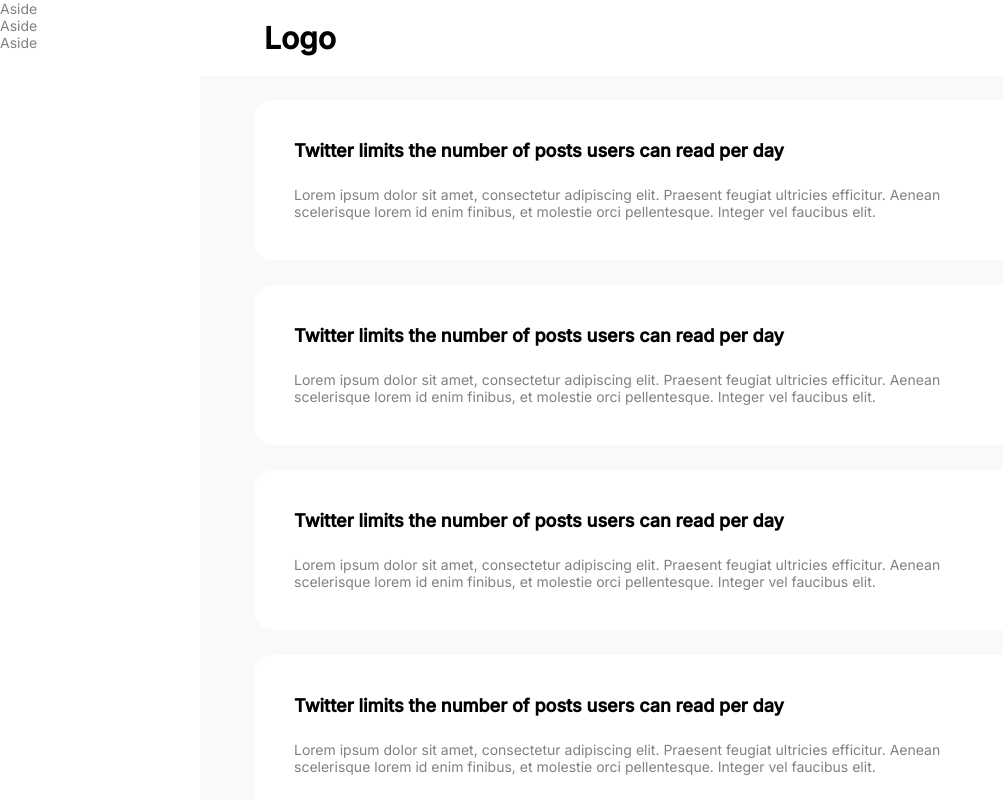
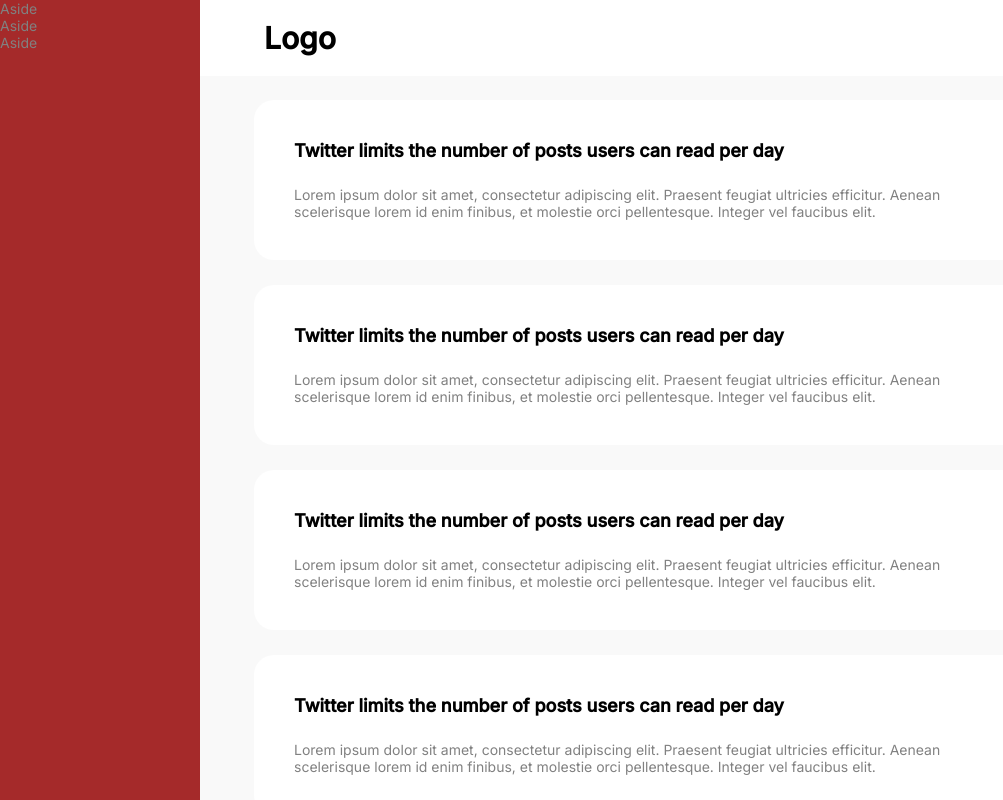
Before and after one commit to emmanuelojiji/forum, a React (Create React App) app: page / in a window 1280 px wide. Shown: the whole page, without its empty margins (0-1003 px from the left). Built offline with nearby package versions, Linux system fonts and the light colour scheme.

Commit message:
sidebar bg brown

```diff
--- a/src/Components/Sidebar.scss
+++ b/src/Components/Sidebar.scss
@@ -8,7 +8,7 @@ aside {
   position: sticky;
   top: 0;
   left: 0;
-
+background: brown;
 
 
 
```
